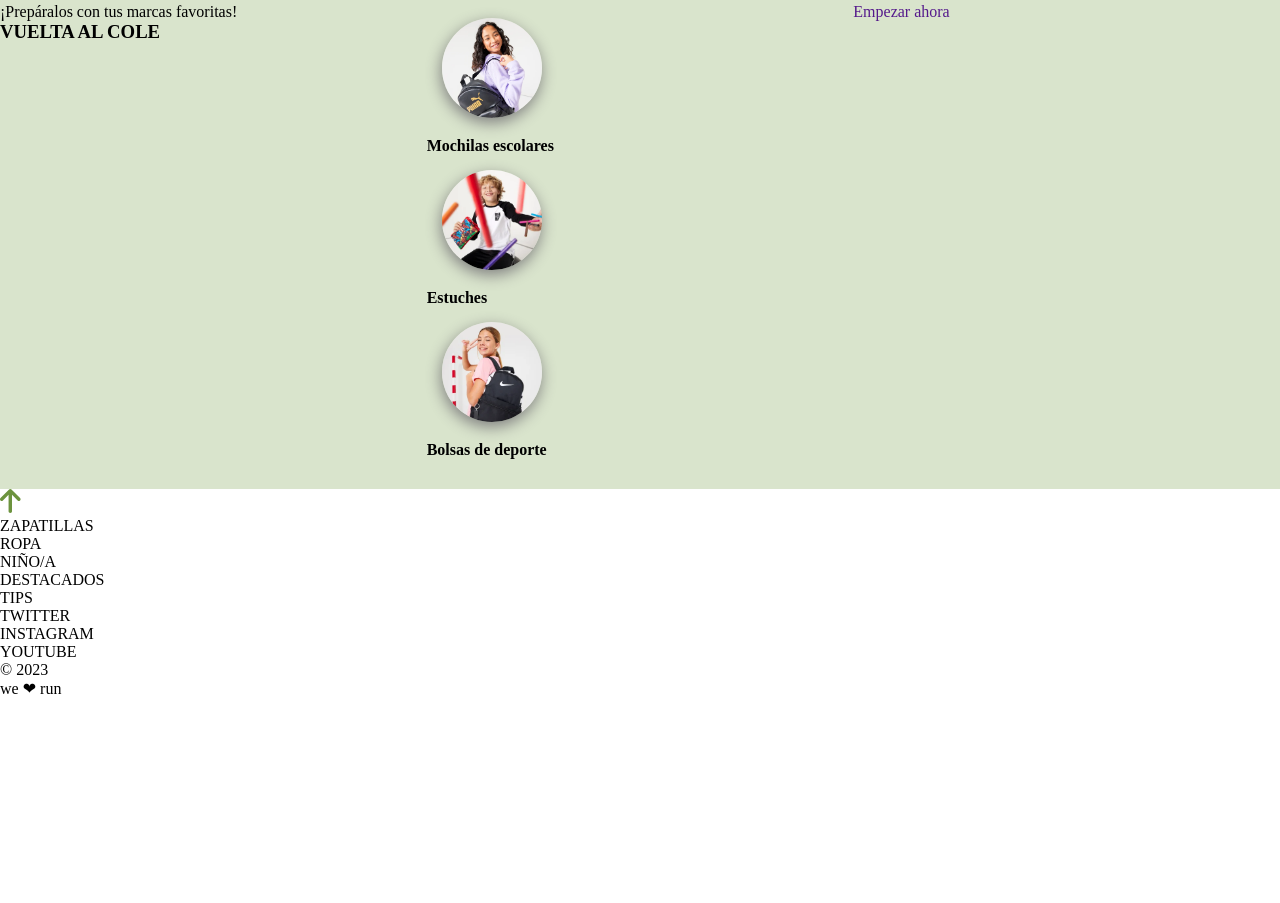
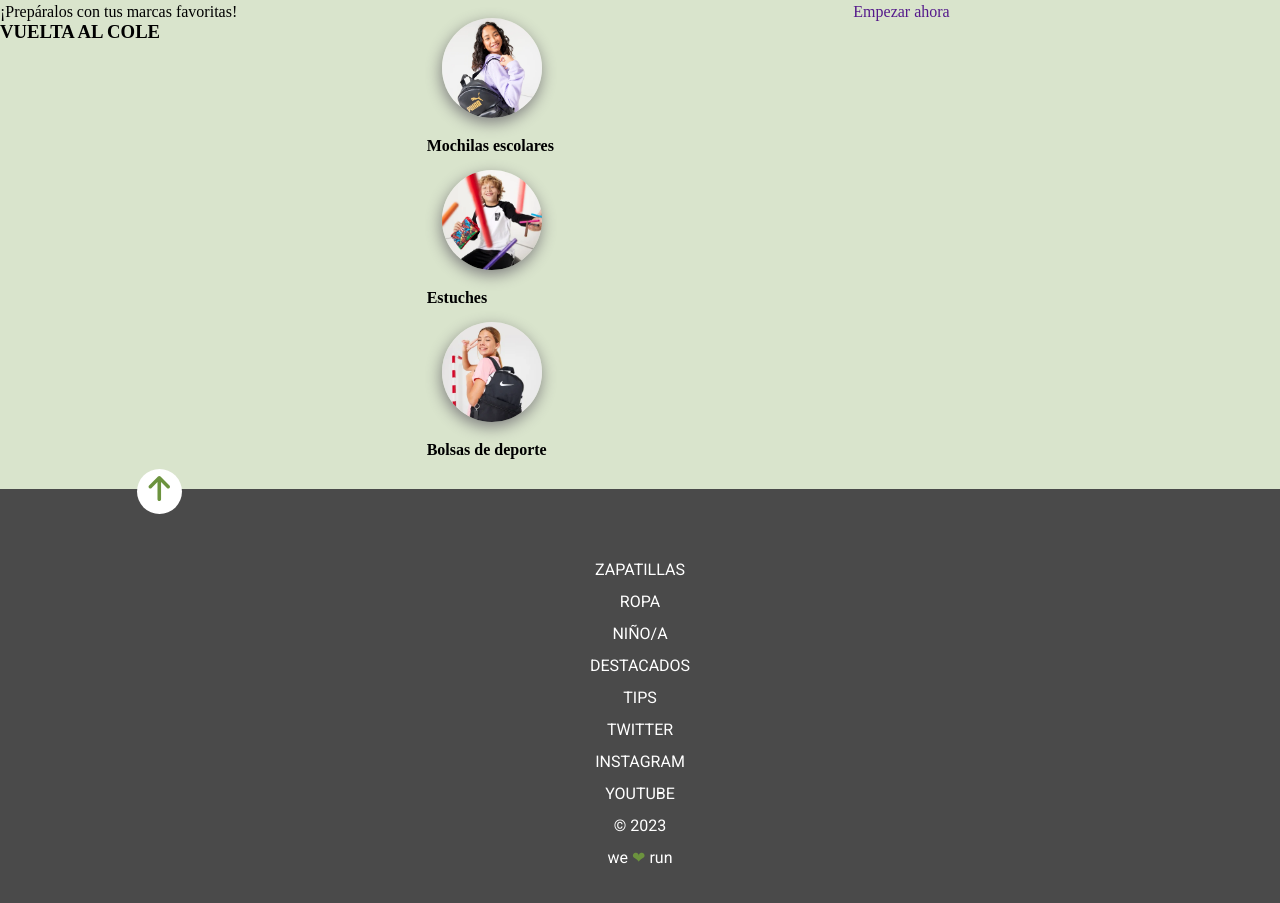
Before and after one commit to Adalab/modulo-1-evaluacion-final-Valentinalupla, a website built with Vite: page src/index.html in a window 1280 px wide. Shown: the part 653-1556 px from the top of the page. Before the commit the page ends 1351 px from the top, so only its background shows below. Built offline with nearby package versions, Linux system fonts and the light colour scheme.

Commit message:
footer finished

```diff
--- a/src/partials/footer.html
+++ b/src/partials/footer.html
@@ -1,26 +1,35 @@
-<footer>
-    <div>
+<footer class="footer">
+    <div class="icon_up">
         <figure>
+            <a href="#section_1">
             <img src="../images/ico-arrow.svg" alt="ico-arrow">
-            <a href=""></a>
+           </a>
         </figure>
     </div>
-    <div>
+    <div class="footer_list">
         <ul>
-        <li>ZAPATILLAS</li>
-        <li>ROPA</li>
-        <li>NIÑO/A</li>
-        <li>DESTACADOS</li>
-        <li>TIPS</li>
+        <li>
+            <a href="https://adalab.es/" target="_blank">ZAPATILLAS</a></li>
+        <li>
+            <a href="https://adalab.es/" target="_blank">ROPA</a></li>
+        <li>
+            <a href="https://adalab.es/" target="_blank">NIÑO/A</a></li>
+        <li>
+            <a href="https://adalab.es/" target="_blank">DESTACADOS</a></li>
+        <li>
+            <a href="https://adalab.es/" target="_blank">TIPS</a></li>
     </ul>
         <ul>
-        <li>TWITTER</li>
-        <li>INSTAGRAM</li>
-        <li>YOUTUBE</li>
+        <li>
+            <a href="https://adalab.es/">TWITTER</a></li>
+        <li>
+            <a href="https://adalab.es/">INSTAGRAM</a></li>
+        <li>
+            <a href="https://adalab.es/">YOUTUBE</a></li>
     </ul>
     <ul>
         <li>&copy; 2023</li>
-        <li>we &#10084; run</li>
+        <li>we <span>&#10084;</span> run</li>
     </ul>
     </div>
 </footer>
--- a/src/partials/header.html
+++ b/src/partials/header.html
@@ -1,8 +1,7 @@
 <header class="ico__menu">
     <figure>
+        <a  title="menu" href="https://adalab.es/">
         <img src="../images/ico-menu.svg" alt="ico-menu">
-        <a href="https://adalab.es/bootcamps-online/?utm_term=adalab&utm_campaign=Adalab_Search_Marca&utm_source=adwords&utm_medium=ppc&hsa_acc=5177828897&hsa_cam=20252484154&hsa_grp=149341856065&hsa_ad=661007586687&hsa_src=g&hsa_tgt=kwd-320586140105&hsa_kw=adalab&hsa_mt=p&hsa_net=adwords&hsa_ver=3&gad_source=1&gclid=Cj0KCQiAzoeuBhDqARIsAMdH14GxAVNkL2SmHYkVeVwtNjwpAk3V6NIdWmPwxj2_KiSAJ3BvBCWghLYaAh2MEALw_wcB"></a>
-
+    </a>
     </figure>
-
 </header>
--- a/src/partials/section_1.html
+++ b/src/partials/section_1.html
@@ -1,4 +1,4 @@
-<section class="section_1">
+<section class="section_1" id="section_1">
     <div class="beginnings">
         <h1>COMIENZOS COMPARTIDOS</h1>
 
@@ -6,8 +6,9 @@
 </div>
     <div class="icon_down">
         <figure>
+            <a href="#section_3">
             <img src="../images/ico-scroll-down.svg" alt="scroll-down">
-            <a href="https://adalab.es/"></a></a>
+            </a>
         </figure>
 
     </div>
--- a/src/partials/section_3.html
+++ b/src/partials/section_3.html
@@ -1,4 +1,4 @@
-<section class="section_3">
+<section class="section_3" id="section_3">
     <div>
         <span>¡Prepáralos con tus marcas favoritas!</span>
         <h3>VUELTA AL COLE</h3>
--- a/src/scss/core/_variables.scss
+++ b/src/scss/core/_variables.scss
@@ -1,6 +1,6 @@
 // Tipografía
-$font-title: 'RobotoSlab-Bold';
-$font-text: 'Roboto, regular';
+// $font-title: 'RobotoSlab-Bold';
+$font-text: 'Roboto';
 
 // colores
 $color-dark: #4a4a4a;
--- a/src/scss/layout/_footer.scss
+++ b/src/scss/layout/_footer.scss
@@ -0,0 +1,38 @@
+.footer {
+    min-width: 320px;
+    display: flex;
+    flex-direction: column;
+    text-align: center;
+    padding: 60px 100px 35px 100px;
+    background-color: $color-dark;
+    color: $color-title;
+    font-family: $font-text;
+    font-size: 1rem;
+    line-height: 2rem;
+    & span {
+        color: $color-light;
+    }
+
+}
+.footer_list {
+  & a{
+    color: $color-title;
+  }
+}
+
+.icon_up {
+    display: flex;
+    align-items: center;
+    width: 45px;
+    height: 45px;
+    background-color:white;
+    border-radius: 50px;
+    padding: 10px 6px 5px 10px;
+    margin: -80px 37px 40px;
+
+& img {
+width: 25px;
+height: 25px;
+align-items: center;
+}
+}
--- a/src/scss/layout/_section_2.scss
+++ b/src/scss/layout/_section_2.scss
@@ -1,4 +1,5 @@
 .section_2 {
+    min-width: 320px;
     display: flex;
     flex-direction: column;
     background-color: $color-title;
@@ -10,11 +11,14 @@
     }
     & h2 {
         font-size: 22px;
+        font-family: $font-text;
     }
     & p {
         font-size: 18px;
         color: $color-dark;
         margin-bottom: 30px;
+        font-family: $font-text;
+
     }
 }
 
@@ -23,5 +27,6 @@
     font-size: 20px;
     border:  $color-light solid;
     border-radius: 20px;
-    padding: 5px 45px 5px 45px;
+    padding: 7px 30px 7px 30px;
+    font-family: $font-text;
  }
```
